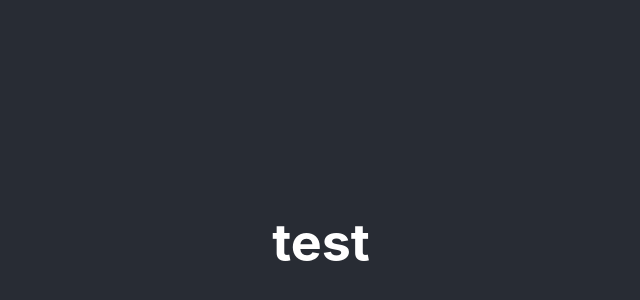
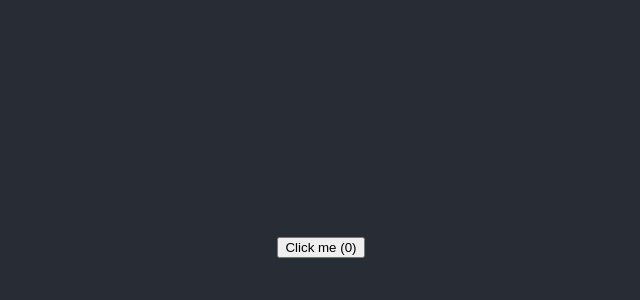
Before and after one commit to Josowsky/react-hooks-presentation-example, a React (Create React App) app: page / in a window 1280 px wide. Shown: the part 158-458 px from the top of the page, without its empty margins (319-959 px from the left). Built offline with nearby package versions, Linux system fonts and the light colour scheme.

Commit message:
Add counter to class example

```diff
--- a/src/components/ExampleClass.jsx
+++ b/src/components/ExampleClass.jsx
@@ -1,11 +1,37 @@
 import React, { Component } from "react";
 
 class ExampleClass extends Component {
+  state = {
+    counter: 0
+  };
+
+  componentDidMount() {
+    const { counter } = this.state;
+
+    document.title = `You clicked ${counter} times`;
+  }
+
+  componentDidUpdate() {
+    const { counter } = this.state;
+
+    document.title = `You clicked ${counter} times`;
+  }
+
+  handleButtonClick = () => {
+    this.setState(({ counter }) => ({
+      counter: counter + 1
+    }));
+  };
+
   render() {
+    const { counter } = this.state;
+
     return (
-      <div>
-        <h1>test</h1>
-      </div>
+      <main>
+        <div>
+          <button onClick={this.handleButtonClick}>Click me ({counter})</button>
+        </div>
+      </main>
     );
   }
 }
```
